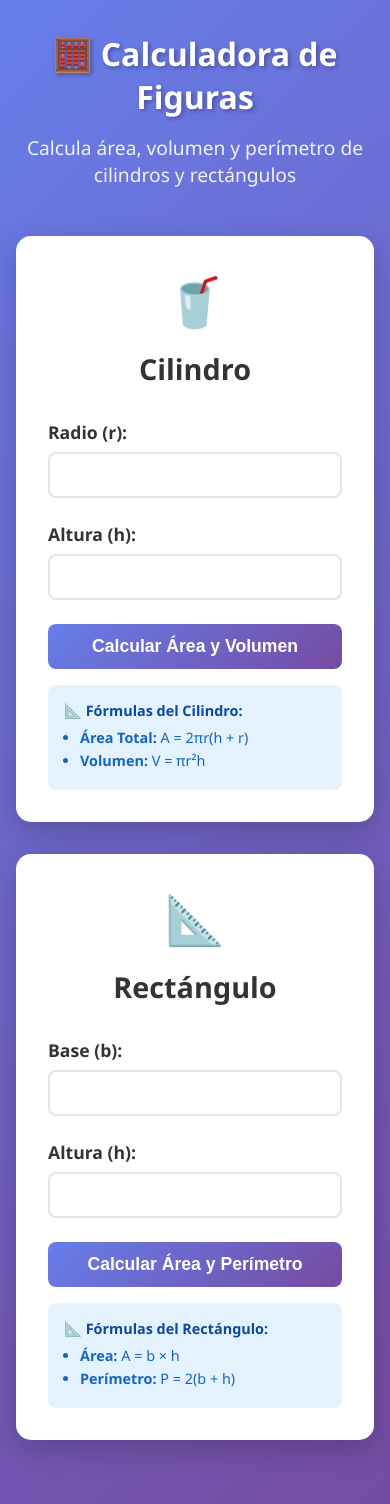
After one commit to jefferson-quezada/evalp2-189224, a PHP site: page /procesar_calculos.php in a window 390 px wide. The commit adds this page. Run offline with PHP 8.4, Linux system fonts and the light colour scheme.

Commit message:
Commit: Ejercicio de cálculo de área y volumen completado.

```diff
--- /dev/null
+++ b/calculadora.php
@@ -0,0 +1,304 @@
+<!DOCTYPE html>
+<html lang="es">
+<head>
+    <meta charset="UTF-8">
+    <meta name="viewport" content="width=device-width, initial-scale=1.0">
+    <title>Calculadora de Área y Volumen - Ejercicio 2</title>
+    <style>
+        * {
+            margin: 0;
+            padding: 0;
+            box-sizing: border-box;
+        }
+
+        body {
+            font-family: 'Segoe UI', Tahoma, Geneva, Verdana, sans-serif;
+            background: linear-gradient(135deg, #667eea 0%, #764ba2 100%);
+            min-height: 100vh;
+            padding: 2rem 0;
+        }
+
+        .container {
+            max-width: 1200px;
+            margin: 0 auto;
+            padding: 0 2rem;
+        }
+
+        .header {
+            text-align: center;
+            margin-bottom: 3rem;
+            color: white;
+        }
+
+        .header h1 {
+            font-size: 2.5rem;
+            margin-bottom: 1rem;
+            text-shadow: 2px 2px 4px rgba(0,0,0,0.3);
+        }
+
+        .header p {
+            font-size: 1.2rem;
+            opacity: 0.9;
+        }
+
+        .calculator-grid {
+            display: grid;
+            grid-template-columns: repeat(auto-fit, minmax(500px, 1fr));
+            gap: 2rem;
+            margin-bottom: 2rem;
+        }
+
+        .calculator-card {
+            background: white;
+            border-radius: 15px;
+            padding: 2rem;
+            box-shadow: 0 10px 30px rgba(0, 0, 0, 0.2);
+            transition: transform 0.3s ease;
+        }
+
+        .calculator-card:hover {
+            transform: translateY(-5px);
+        }
+
+        .card-header {
+            text-align: center;
+            margin-bottom: 2rem;
+        }
+
+        .card-header h2 {
+            color: #333;
+            font-size: 1.8rem;
+            margin-bottom: 0.5rem;
+        }
+
+        .card-header .icon {
+            font-size: 3rem;
+            margin-bottom: 1rem;
+        }
+
+        .form-group {
+            margin-bottom: 1.5rem;
+        }
+
+        .form-group label {
+            display: block;
+            margin-bottom: 0.5rem;
+            color: #333;
+            font-weight: 600;
+            font-size: 1.1rem;
+        }
+
+        .form-group input {
+            width: 100%;
+            padding: 0.75rem;
+            border: 2px solid #e1e5e9;
+            border-radius: 8px;
+            font-size: 1rem;
+            transition: border-color 0.3s ease;
+        }
+
+        .form-group input:focus {
+            outline: none;
+            border-color: #667eea;
+            box-shadow: 0 0 0 3px rgba(102, 126, 234, 0.1);
+        }
+
+        .btn-calculate {
+            width: 100%;
+            padding: 0.75rem;
+            background: linear-gradient(135deg, #667eea 0%, #764ba2 100%);
+            color: white;
+            border: none;
+            border-radius: 8px;
+            font-size: 1.1rem;
+            font-weight: 600;
+            cursor: pointer;
+            transition: transform 0.2s ease;
+        }
+
+        .btn-calculate:hover {
+            transform: translateY(-2px);
+        }
+
+        .results {
+            margin-top: 2rem;
+            padding: 1.5rem;
+            background: #f8f9fa;
+            border-radius: 8px;
+            border-left: 4px solid #28a745;
+        }
+
+        .results h3 {
+            color: #28a745;
+            margin-bottom: 1rem;
+            font-size: 1.3rem;
+        }
+
+        .result-item {
+            display: flex;
+            justify-content: space-between;
+            padding: 0.5rem 0;
+            border-bottom: 1px solid #dee2e6;
+        }
+
+        .result-item:last-child {
+            border-bottom: none;
+        }
+
+        .result-label {
+            font-weight: 600;
+            color: #333;
+        }
+
+        .result-value {
+            color: #667eea;
+            font-weight: bold;
+        }
+
+        .error-message {
+            background: #f8d7da;
+            color: #721c24;
+            padding: 1rem;
+            border-radius: 8px;
+            margin-top: 1rem;
+            border-left: 4px solid #dc3545;
+        }
+
+        .formula-info {
+            background: #e3f2fd;
+            padding: 1rem;
+            border-radius: 8px;
+            margin-top: 1rem;
+            font-size: 0.9rem;
+            color: #1565c0;
+        }
+
+        .formula-info h4 {
+            margin-bottom: 0.5rem;
+            color: #0d47a1;
+        }
+
+        .formula-info ul {
+            margin-left: 1rem;
+        }
+
+        .formula-info li {
+            margin-bottom: 0.25rem;
+        }
+
+        @media (max-width: 768px) {
+            .calculator-grid {
+                grid-template-columns: 1fr;
+            }
+
+            .header h1 {
+                font-size: 2rem;
+            }
+
+            .container {
+                padding: 0 1rem;
+            }
+        }
+    </style>
+</head>
+<body>
+    <div class="container">
+        <div class="header">
+            <h1>🧮 Calculadora de Figuras</h1>
+            <p>Calcula área, volumen y perímetro de cilindros y rectángulos</p>
+        </div>
+
+        <div class="calculator-grid">
+            <!-- Calculadora de Cilindro -->
+            <div class="calculator-card">
+                <div class="card-header">
+                    <div class="icon">🥤</div>
+                    <h2>Cilindro</h2>
+                </div>
+
+                <form action="procesar_calculos.php" method="POST">
+                    <input type="hidden" name="figura" value="cilindro">
+
+                    <div class="form-group">
+                        <label for="radio">Radio (r):</label>
+                        <input type="number" id="radio" name="radio" step="0.01" min="0"
+                               value="<?php echo isset($_POST['radio']) ? htmlspecialchars($_POST['radio']) : ''; ?>" required>
+                    </div>
+
+                    <div class="form-group">
+                        <label for="altura_cilindro">Altura (h):</label>
+                        <input type="number" id="altura_cilindro" name="altura" step="0.01" min="0"
+                               value="<?php echo isset($_POST['altura']) ? htmlspecialchars($_POST['altura']) : ''; ?>" required>
+                    </div>
+
+                    <button type="submit" class="btn-calculate">Calcular Área y Volumen</button>
+                </form>
+
+                <div class="formula-info">
+                    <h4>📐 Fórmulas del Cilindro:</h4>
+                    <ul>
+                        <li><strong>Área Total:</strong> A = 2πr(h + r)</li>
+                        <li><strong>Volumen:</strong> V = πr²h</li>
+                    </ul>
+                </div>
+            </div>
+
+            <!-- Calculadora de Rectángulo -->
+            <div class="calculator-card">
+                <div class="card-header">
+                    <div class="icon">📐</div>
+                    <h2>Rectángulo</h2>
+                </div>
+
+                <form action="procesar_calculos.php" method="POST">
+                    <input type="hidden" name="figura" value="rectangulo">
+
+                    <div class="form-group">
+                        <label for="base">Base (b):</label>
+                        <input type="number" id="base" name="base" step="0.01" min="0"
+                               value="<?php echo isset($_POST['base']) ? htmlspecialchars($_POST['base']) : ''; ?>" required>
+                    </div>
+
+                    <div class="form-group">
+                        <label for="altura_rectangulo">Altura (h):</label>
+                        <input type="number" id="altura_rectangulo" name="altura" step="0.01" min="0"
+                               value="<?php echo isset($_POST['altura']) ? htmlspecialchars($_POST['altura']) : ''; ?>" required>
+                    </div>
+
+                    <button type="submit" class="btn-calculate">Calcular Área y Perímetro</button>
+                </form>
+
+                <div class="formula-info">
+                    <h4>📐 Fórmulas del Rectángulo:</h4>
+                    <ul>
+                        <li><strong>Área:</strong> A = b × h</li>
+                        <li><strong>Perímetro:</strong> P = 2(b + h)</li>
+                    </ul>
+                </div>
+            </div>
+        </div>
+
+        <!-- Mostrar resultados si existen -->
+        <?php if (isset($_GET['resultado']) && $_GET['resultado'] === 'exitoso'): ?>
+            <div class="results">
+                <h3>✅ Resultados Calculados</h3>
+                <?php if (isset($_SESSION['resultados'])): ?>
+                    <?php foreach ($_SESSION['resultados'] as $label => $value): ?>
+                        <div class="result-item">
+                            <span class="result-label"><?php echo htmlspecialchars($label); ?>:</span>
+                            <span class="result-value"><?php echo htmlspecialchars($value); ?></span>
+                        </div>
+                    <?php endforeach; ?>
+                <?php endif; ?>
+            </div>
+        <?php endif; ?>
+
+        <!-- Mostrar errores si existen -->
+        <?php if (isset($_GET['error'])): ?>
+            <div class="error-message">
+                <strong>❌ Error:</strong> <?php echo htmlspecialchars($_GET['error']); ?>
+            </div>
+        <?php endif; ?>
+    </div>
+</body>
+</html>
--- /dev/null
+++ b/procesar_calculos.php
@@ -0,0 +1,111 @@
+<?php
+// Lógica de cálculo de figuras geométricas
+session_start();
+
+// Función para validar entrada numérica
+function validarNumero($valor, $nombre) {
+    $errores = [];
+
+    if (empty($valor)) {
+        $errores[] = "El campo '$nombre' no puede estar vacío";
+    } elseif (!is_numeric($valor)) {
+        $errores[] = "El campo '$nombre' debe ser un número válido";
+    } elseif ($valor < 0) {
+        $errores[] = "El campo '$nombre' no puede ser negativo";
+    } elseif ($valor == 0) {
+        $errores[] = "El campo '$nombre' debe ser mayor que cero";
+    }
+
+    return $errores;
+}
+
+// Función para calcular cilindro
+function calcularCilindro($radio, $altura) {
+    $pi = M_PI;
+
+    // Área total del cilindro: A = 2πr(h + r)
+    $area_total = 2 * $pi * $radio * ($altura + $radio);
+
+    // Volumen del cilindro: V = πr²h
+    $volumen = $pi * pow($radio, 2) * $altura;
+
+    return [
+        'Área Total' => number_format($area_total, 2) . ' unidades²',
+        'Volumen' => number_format($volumen, 2) . ' unidades³'
+    ];
+}
+
+// Función para calcular rectángulo
+function calcularRectangulo($base, $altura) {
+    // Área del rectángulo: A = b × h
+    $area = $base * $altura;
+
+    // Perímetro del rectángulo: P = 2(b + h)
+    $perimetro = 2 * ($base + $altura);
+
+    return [
+        'Área' => number_format($area, 2) . ' unidades²',
+        'Perímetro' => number_format($perimetro, 2) . ' unidades'
+    ];
+}
+
+// Procesar formulario
+if ($_SERVER['REQUEST_METHOD'] == 'POST') {
+    $figura = $_POST['figura'];
+    $errores = [];
+    $resultados = [];
+
+    if ($figura === 'cilindro') {
+        // Validar entrada del cilindro
+        $radio = $_POST['radio'];
+        $altura = $_POST['altura'];
+
+        $errores = array_merge(
+            validarNumero($radio, 'Radio'),
+            validarNumero($altura, 'Altura')
+        );
+
+        if (empty($errores)) {
+            $resultados = calcularCilindro($radio, $altura);
+            $_SESSION['resultados'] = $resultados;
+            $_SESSION['figura_calculada'] = 'Cilindro';
+            $_SESSION['datos_entrada'] = [
+                'Radio' => $radio . ' unidades',
+                'Altura' => $altura . ' unidades'
+            ];
+        }
+
+    } elseif ($figura === 'rectangulo') {
+        // Validar entrada del rectángulo
+        $base = $_POST['base'];
+        $altura = $_POST['altura'];
+
+        $errores = array_merge(
+            validarNumero($base, 'Base'),
+            validarNumero($altura, 'Altura')
+        );
+
+        if (empty($errores)) {
+            $resultados = calcularRectangulo($base, $altura);
+            $_SESSION['resultados'] = $resultados;
+            $_SESSION['figura_calculada'] = 'Rectángulo';
+            $_SESSION['datos_entrada'] = [
+                'Base' => $base . ' unidades',
+                'Altura' => $altura . ' unidades'
+            ];
+        }
+    }
+
+    // Redirigir con resultado o error
+    if (empty($errores)) {
+        header("Location: calculadora.php?resultado=exitoso");
+    } else {
+        $mensaje_error = implode('. ', $errores);
+        header("Location: calculadora.php?error=" . urlencode($mensaje_error));
+    }
+    exit();
+}
+
+// Si no es POST, mostrar el formulario
+include 'calculadora.php';
+?>
```
Also changed, not shown: EJERCICIO2_README.md (added, +60 -0 lines), inicio.php (added, +195 -0 lines), auth/login.php (line endings or trailing spaces).
